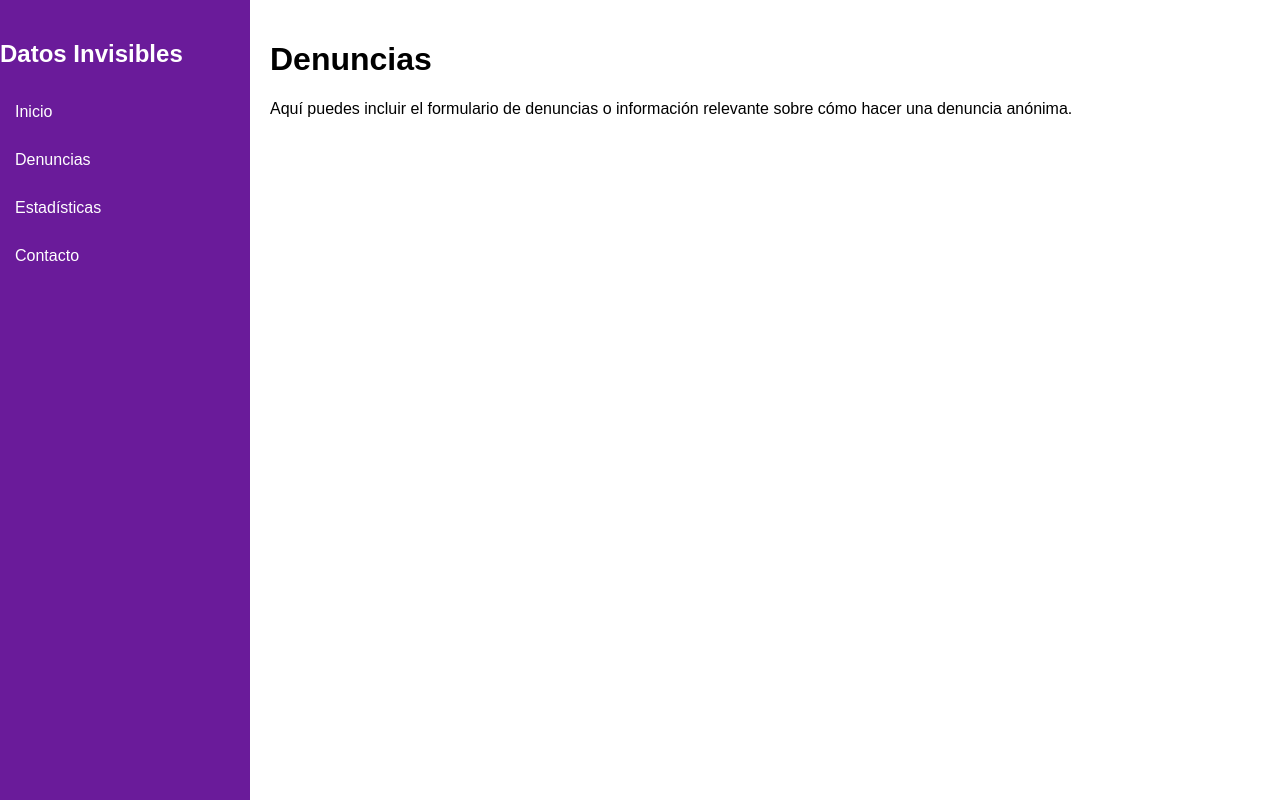
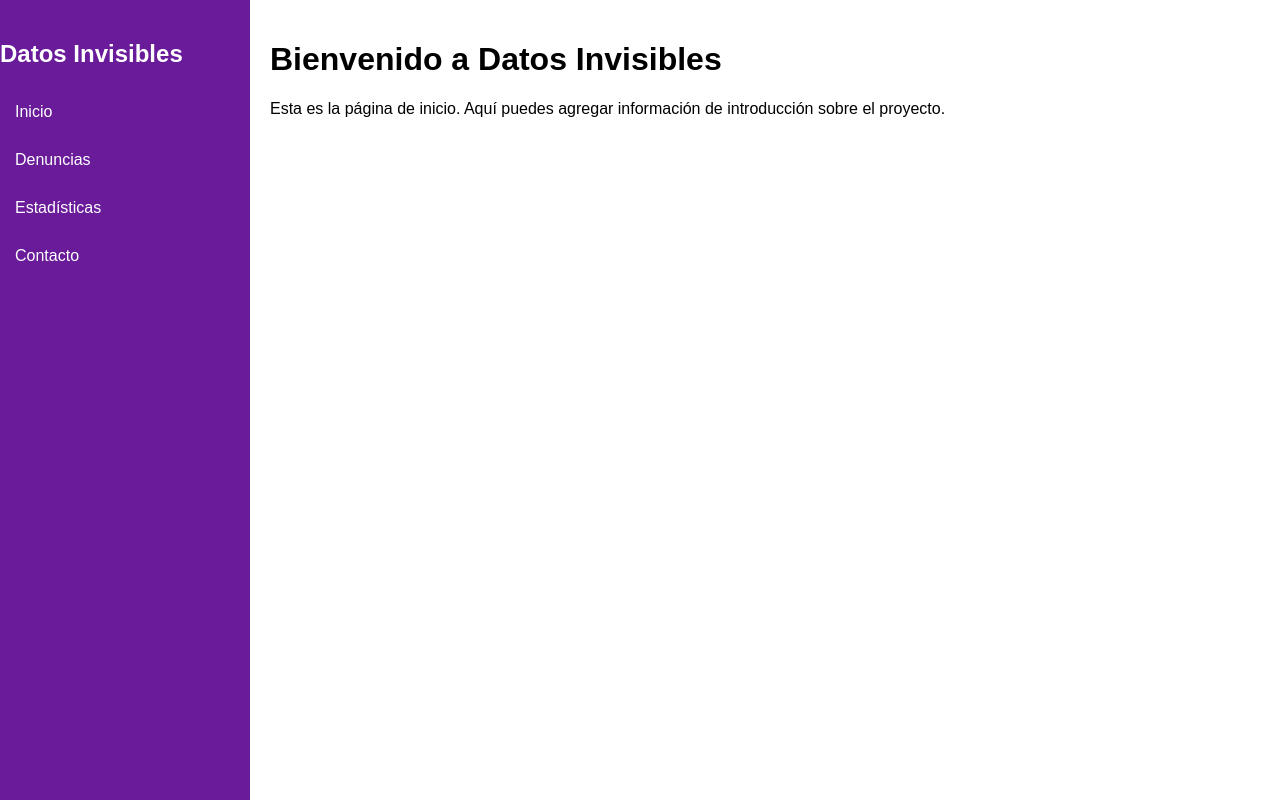
Before and after one commit to astrolaurenflor/datos-invisibles, a plain HTML site: page index.html in a window 1280 px wide. Drawn offline with Linux system fonts and the light colour scheme.

Commit message:
Update index.html

```diff
--- a/index.html
+++ b/index.html
@@ -3,15 +3,16 @@
 <head>
     <meta charset="UTF-8">
     <meta name="viewport" content="width=device-width, initial-scale=1.0">
-    <title>Denuncias - Datos Invisibles</title>
+    <title>Datos Invisibles - Ciencia Real</title>
     <style>
+        /* General layout */
         body {
             font-family: Arial, sans-serif;
             margin: 0;
             display: flex;
         }
 
-        /* Reutiliza los estilos del panel izquierdo */
+        /* Sidebar */
         .sidebar {
             width: 250px;
             background-color: #6A1B9A;
@@ -32,6 +33,7 @@
             background-color: #4A0A7A;
         }
 
+        /* Main content area */
         .content {
             margin-left: 250px;
             padding: 20px;
@@ -41,7 +43,7 @@
 </head>
 <body>
 
-    <!-- Sidebar (copiar y pegar el mismo código del panel izquierdo en todas las páginas) -->
+    <!-- Sidebar -->
     <div class="sidebar">
         <h2>Datos Invisibles</h2>
         <a href="index.html">Inicio</a>
@@ -50,10 +52,10 @@
         <a href="contacto.html">Contacto</a>
     </div>
 
-    <!-- Contenido de la página Denuncias -->
+    <!-- Main content -->
     <div class="content">
-        <h1>Denuncias</h1>
-        <p>Aquí puedes incluir el formulario de denuncias o información relevante sobre cómo hacer una denuncia anónima.</p>
+        <h1>Bienvenido a Datos Invisibles</h1>
+        <p>Esta es la página de inicio. Aquí puedes agregar información de introducción sobre el proyecto.</p>
     </div>
 
 </body>
```
